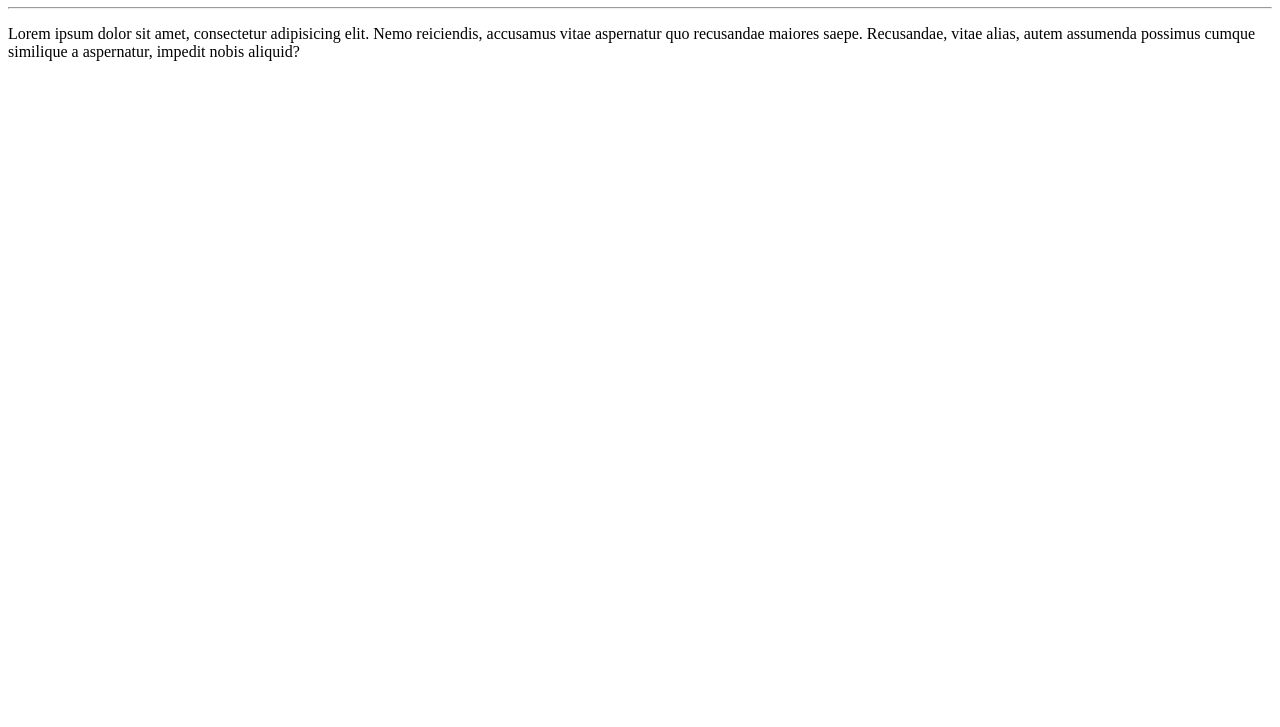
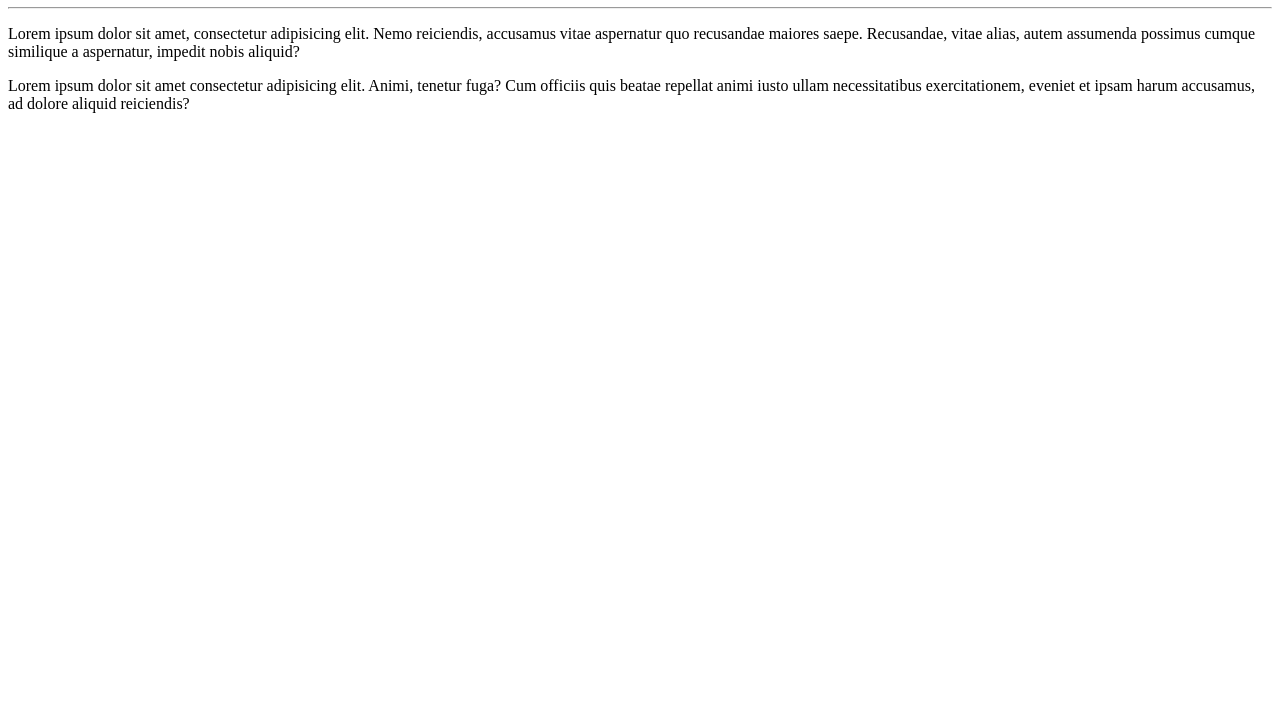
Before and after one commit to cordtez/repositorio1, a plain HTML site: page site-exemplo/index.html in a window 1280 px wide. Shown: the part 73-800 px from the top of the page. Drawn offline with Linux system fonts and the light colour scheme.

Commit message:
Inclui mais um paragrafo
+ um paragrafo.

```diff
--- a/site-exemplo/index.html
+++ b/site-exemplo/index.html
@@ -9,5 +9,6 @@
     <h1>Ola, Mundo!</h1>
     <hr>
     <p>Lorem ipsum dolor sit amet, consectetur adipisicing elit. Nemo reiciendis, accusamus vitae aspernatur quo recusandae maiores saepe. Recusandae, vitae alias, autem assumenda possimus cumque similique a aspernatur, impedit nobis aliquid?</p>
+    <p>Lorem ipsum dolor sit amet consectetur adipisicing elit. Animi, tenetur fuga? Cum officiis quis beatae repellat animi iusto ullam necessitatibus exercitationem, eveniet et ipsam harum accusamus, ad dolore aliquid reiciendis?</p>
 </body>
 </html>
```
